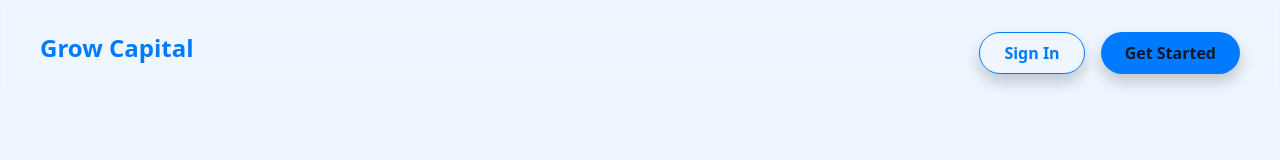
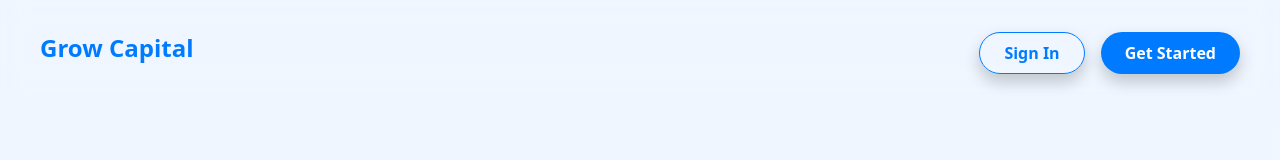
Before and after one commit to gouravkargwal/growcapitalfrontend, a Next.js app: page / in a window 1280 px wide. Shown: the top 160 px of the page. Built offline with nearby package versions, Linux system fonts and the light colour scheme; no server answers.

Commit message:
fix: revert

```diff
--- a/src/Components/Header/PublicNavbar.tsx
+++ b/src/Components/Header/PublicNavbar.tsx
@@ -37,7 +37,7 @@ const Navbar = () => {
         <div className="text-2xl font-extrabold text-primary">Grow Capital</div>
         <div className="hidden lg:flex space-x-4">
           <button
-            className="px-6 py-2 border border-primary text-primary rounded-btn-lg font-semibold hover:bg-primary hover:text-textPrimary transition-all duration-300 transform hover:scale-105 shadow-btn-shadow"
+            className="px-6 py-2 border border-primary text-primary rounded-btn-lg font-semibold hover:bg-primary hover:text-white transition-all duration-300 transform hover:scale-105 shadow-btn-shadow"
             onClick={() => {
               router.push("/signin");
             }}
@@ -45,7 +45,7 @@ const Navbar = () => {
             Sign In
           </button>
           <button
-            className="px-6 py-2 bg-primary text-textPrimary rounded-btn-lg font-semibold hover:bg-accent transition-all duration-300 transform hover:scale-105 shadow-btn-shadow"
+            className="px-6 py-2 bg-primary text-white rounded-btn-lg font-semibold hover:bg-accent transition-all duration-300 transform hover:scale-105 shadow-btn-shadow"
             onClick={() => {
               router.push("/signup");
             }}
@@ -86,7 +86,7 @@ const Navbar = () => {
                 animate="visible"
               >
                 <button
-                  className="block px-6 py-2 border border-primary text-primary rounded-btn-lg font-semibold hover:bg-primary hover:text-textPrimary transition-all duration-300 transform hover:scale-105 shadow-btn-shadow"
+                  className="block px-6 py-2 border border-primary text-primary rounded-btn-lg font-semibold hover:bg-primary hover:text-white transition-all duration-300 transform hover:scale-105 shadow-btn-shadow"
                   onClick={() => {
                     router.push("/signin");
                     toggleMenu();
@@ -101,7 +101,7 @@ const Navbar = () => {
                 animate="visible"
               >
                 <button
-                  className="block px-6 py-2 bg-primary text-textPrimary rounded-btn-lg font-semibold hover:bg-accent transition-all duration-300 transform hover:scale-105 shadow-btn-shadow"
+                  className="block px-6 py-2 bg-primary text-white rounded-btn-lg font-semibold hover:bg-accent transition-all duration-300 transform hover:scale-105 shadow-btn-shadow"
                   onClick={() => {
                     router.push("/signin");
                     toggleMenu();
```
